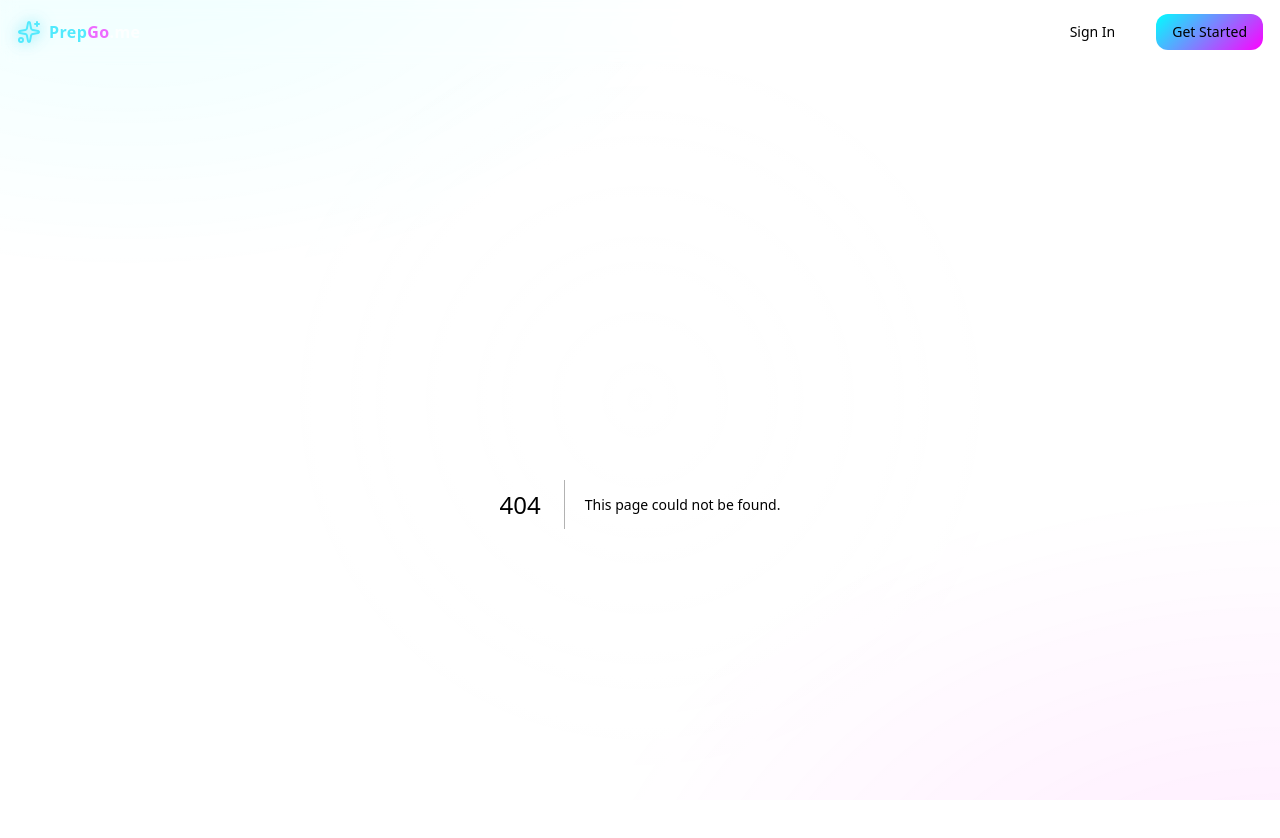
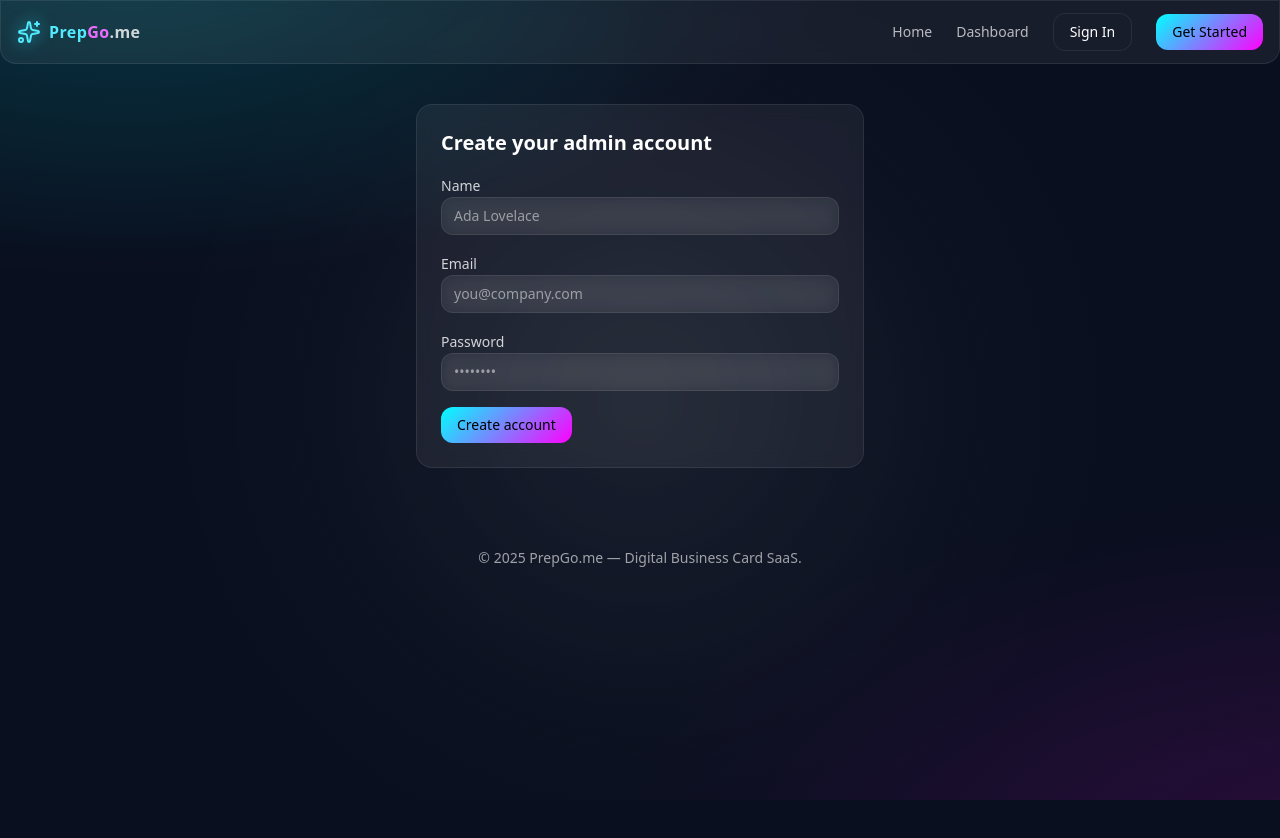
Before and after one commit to Kobby-Jones/digital_card_frontend, a Next.js app: page /register in a window 1280 px wide. Before the commit this address had no page. Shown: the top 838 px of the page. After the commit the page ends 800 px from the top, so only its background shows below. Built offline with nearby package versions, Linux system fonts and the light colour scheme.

Commit message:
Register page

```diff
--- /dev/null
+++ b/app/(auth)/register/page.tsx
@@ -0,0 +1,29 @@
+"use client";
+import { Input } from "@/components/ui/input";
+import { Label } from "@/components/ui/label";
+import { Button } from "@/components/ui/button";
+import { useToast } from "@/components/ui/toast";
+
+export default function RegisterPage() {
+  const { push } = useToast();
+  return (
+    <div className="max-w-md mx-auto glass rounded-2xl p-6">
+      <h2 className="text-xl font-semibold">Create your admin account</h2>
+      <div className="mt-4 space-y-4">
+        <div>
+          <Label htmlFor="name">Name</Label>
+          <Input id="name" placeholder="Ada Lovelace" />
+        </div>
+        <div>
+          <Label htmlFor="email">Email</Label>
+          <Input id="email" placeholder="you@company.com" />
+        </div>
+        <div>
+          <Label htmlFor="password">Password</Label>
+          <Input id="password" type="password" placeholder="••••••••" />
+        </div>
+        <Button onClick={() => push({ title: "Account created (mock)" })}>Create account</Button>
+      </div>
+    </div>
+  );
+}
```
